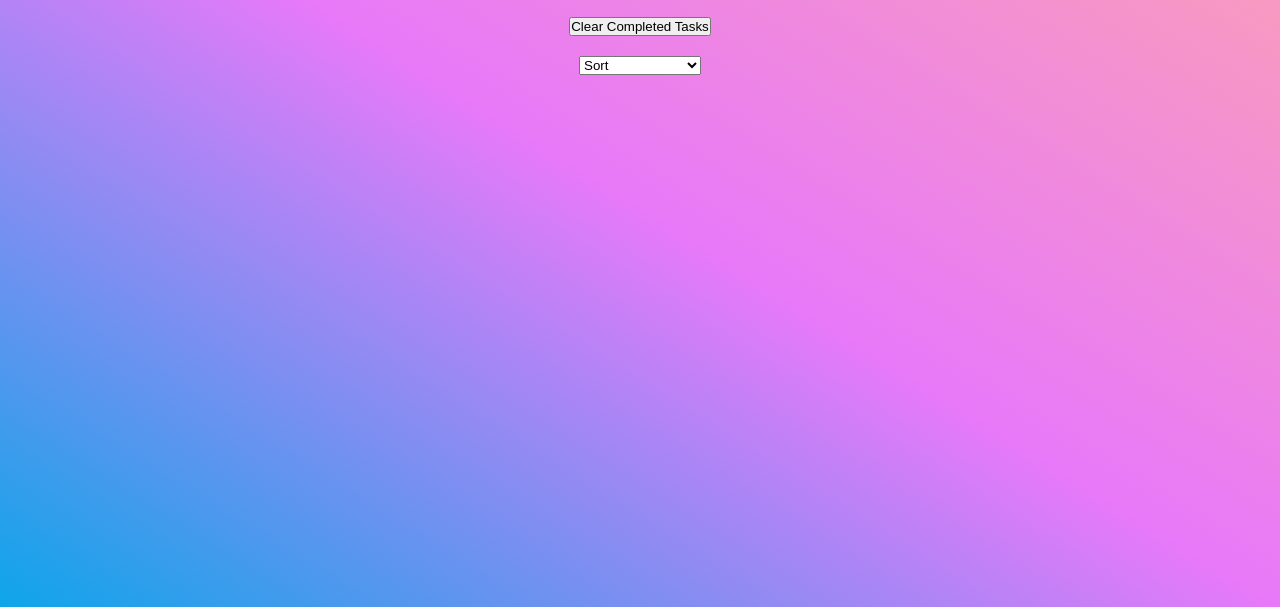
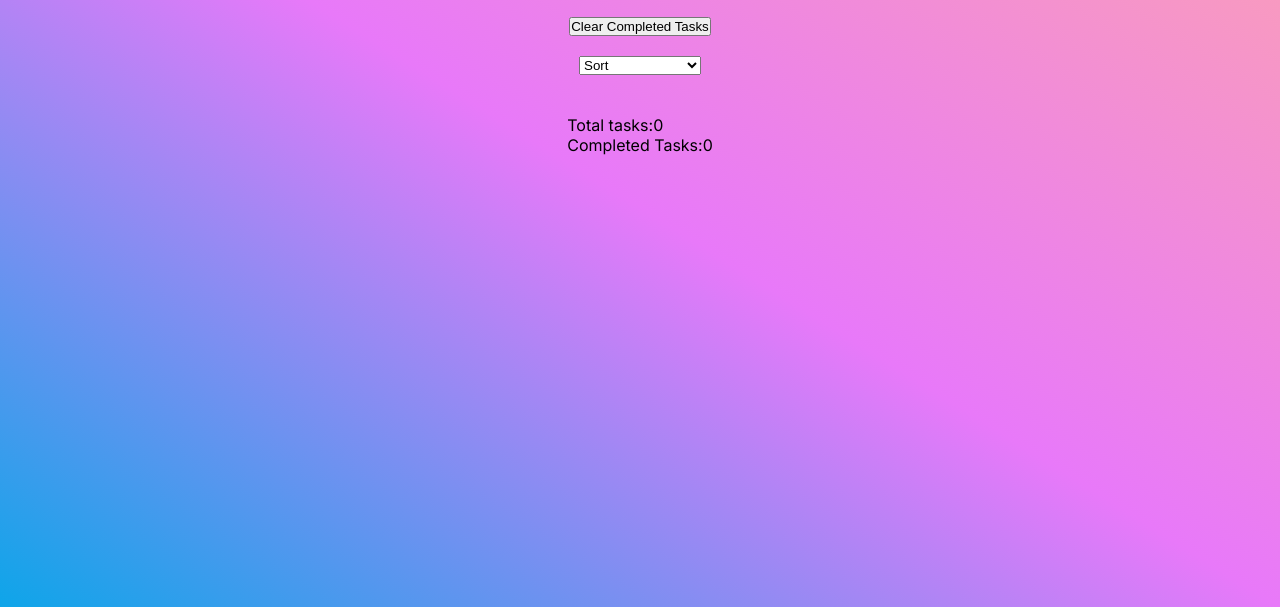
Before and after one commit to kotlavarun/Todo_List, a plain HTML site: page index.html in a window 1280 px wide. Both pictures are taken after a click on the button "Clear Completed Tasks". Shown: the part 193-800 px from the top of the page. Drawn offline with Linux system fonts and the light colour scheme.

Commit message:
UI display

```diff
--- a/index.html
+++ b/index.html
@@ -24,6 +24,11 @@
         <div class="tasksContainer">
 
         </div>
+
+        <div>
+            <span>Total tasks:</span><span class="totaltasks"> TOTAL TASKS</span><br>
+            <span>Completed Tasks:</span><span class="completeTask">Completed Tasks </span>
+        </div>
         </div>
     </body>
 </html>
--- a/tasks.js
+++ b/tasks.js
@@ -14,11 +14,23 @@ document.addEventListener("DOMContentLoaded",function(){
     const areTodosLoaded=loadTodos()
     if(areTodosLoaded){
         renderTodos(TODOS)
+        updateTaskCount(TODOS)
     }
 
 
 })
 
+function updateTaskCount(tasks) {
+    const total = tasks.length;
+    const completed = tasks.filter(task => task.isTaskDone).length;
+    const btag=document.querySelector(".totaltasks")
+    const b2tag=document.querySelector(".completeTask")
+
+    console.log(btag)
+
+    btag.textContent=total;
+    b2tag.textContent=completed;
+}
 
 
 clearCompletedBtn.addEventListener("click",function(){
@@ -26,6 +38,7 @@ clearCompletedBtn.addEventListener("click",function(){
     localStorage.setItem("todo",JSON.stringify(TODOS));
     tasksContainer.replaceChildren();
     renderTodos(TODOS)
+    updateTaskCount(TODOS)
 })
 
 sortingArray.addEventListener("click",function(){
@@ -86,6 +99,7 @@ const handleEditbutton=(taskIdToEdit)=>{
             if(TODOS[index].taskId==taskIdToEdit){
                 TODOS[index].taskText=editValue;
                 TODOS[index].timeStamp=new Date().toISOString();
+                //formatDate(TODOS[index].timeStamp)
             }
         }
         localStorage.setItem("todo",JSON.stringify(TODOS));
@@ -107,7 +121,9 @@ const handleDeleteButton=(taskIdtoDelete)=>{
         localStorage.setItem("todo",JSON.stringify(TODOS));
         const listItemToBeRemoved=document.getElementById(taskIdtoDelete);
         listItemToBeRemoved.remove();
+        updateTaskCount(TODOS)
     }
+
 
 }
 
@@ -127,6 +143,7 @@ const handleTaskDone=(taskIdToUpdate)=>{
 
     }
     localStorage.setItem("todo",JSON.stringify(TODOS))
+    updateTaskCount(TODOS)
 
 }
 
@@ -281,6 +298,7 @@ const AddTask=(event)=>{
 
     TODOS.push(newTask);
     saveTOdoINLocalStorage(TODOS);
+    updateTaskCount(TODOS)
 
     taskInput.value=""
 }
```
